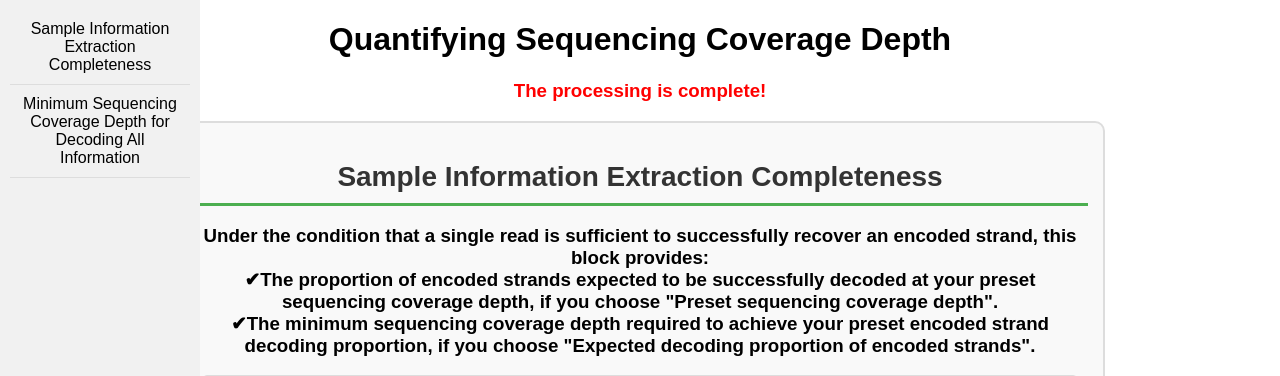
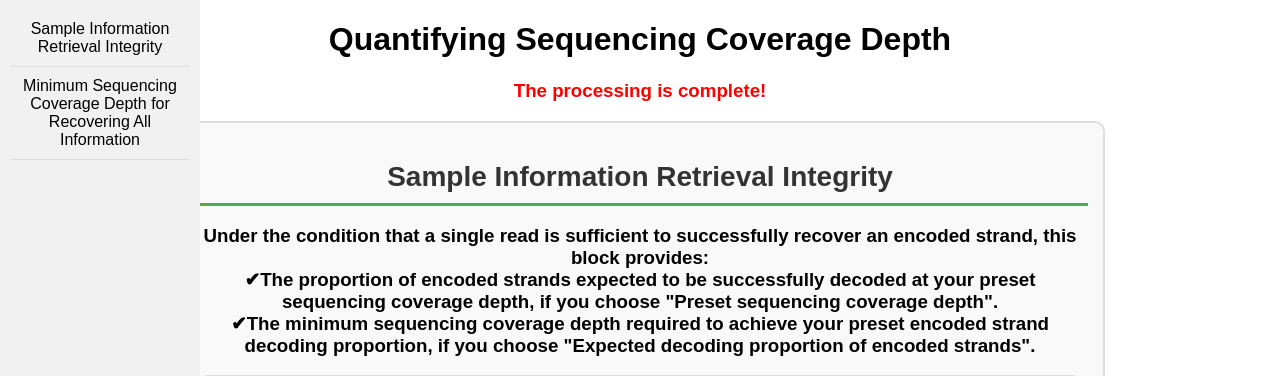
Before and after one commit to RuiyingCao/SCD-web, a Flask app: page /result3 in a window 1280 px wide. Shown: the top 376 px of the page. Run offline with Flask 3, Linux system fonts and the light colour scheme.

Commit message:
Update result3.html

```diff
--- a/template/result3.html
+++ b/template/result3.html
@@ -107,8 +107,8 @@
 </head>
 <body>
     <div class="sidebar">
-        <a href="#sample-info">Sample Information Extraction Completeness</a>
-        <a href="#min-coverage">Minimum Sequencing Coverage Depth for Decoding All Information</a>
+        <a href="#sample-info">Sample Information Retrieval Integrity</a>
+        <a href="#min-coverage">Minimum Sequencing Coverage Depth for Recovering All Information</a>
     </div>
     <div class="container">
         <h1>Quantifying Sequencing Coverage Depth</h1>
@@ -121,7 +121,7 @@
         <!-- 文件已上传，显示图片和参数输入 -->
         <!-- Sample Information Extraction Completeness Section -->
         <div class="section" id="sample-info">
-            <h2 class="section-title">Sample Information Extraction Completeness</h2>
+            <h2 class="section-title">Sample Information Retrieval Integrity</h2>
             <div>
                 <h3>Under the condition that a single read is sufficient to successfully recover an encoded strand, this block provides:<br>✔The proportion of encoded strands expected to be successfully decoded at your preset sequencing coverage depth, if you choose "Preset sequencing coverage depth".<br>✔The minimum sequencing coverage depth required to achieve your preset encoded strand decoding proportion, if you choose "Expected decoding proportion of encoded strands".</h3>
             </div>
@@ -162,7 +162,7 @@
             <div class="subsection noiseless-channel" id="noiseless-channel">
                 <h2 class="subhighlight">Simulation Results in the Noiseless Channel</h2>
                 <div>
-                    <h3>✔Under the condition that a single read is sufficient to successfully recover an encoded strand, this block provides the expected minimum sequencing coverage depth required to successfully recover all information under the preset encoding redundancy below. (see Fig. 2)</h3>
+                    <h3>✔Under the condition that a single read is sufficient to successfully recover an encoded strand, this block provides the expected minimum sequencing coverage depth required to successfully recover all information under the preset code rate below. (see Fig. 2)</h3>
                 </div>
                 <div class="image-container">
                     <div class="image-wrapper">
@@ -176,10 +176,10 @@
                 <div class="form-group">
                     <label for="coding_redundancy">
                         \[
-                        \text{coding redundancy} = \frac{\#encoded\ strands}{\#information\ strands} :
+                        \frac{\#encoded\ strands}{\#information\ strands} :
                         \]
                     </label>
-                    <input type="number" id="coding_redundancy" step="0.01" min="0.95" max="4" value="2">
+                    <input type="number" id="coding_redundancy" step="0.1" min="0.95" max="4" value="2">
                 </div>
                 <button onclick="submitCodingRedundancy()">Update Parameter</button>
                 <h4>----------------------------------------------------Simulation Results----------------------------------------------------</h4>
@@ -196,7 +196,7 @@
                 <div class="form-group">
                     <label for="R_noisy">
                         \[
-                        \text{coding redundancy} = \frac{\#encoded\ strands}{\#information\ strands} :
+                        \frac{\#encoded\ strands}{\#information\ strands} :
                         \]
                     </label>
                     <input type="number" id="R_noisy" step="0.1" min="1.1" value="2">
```
